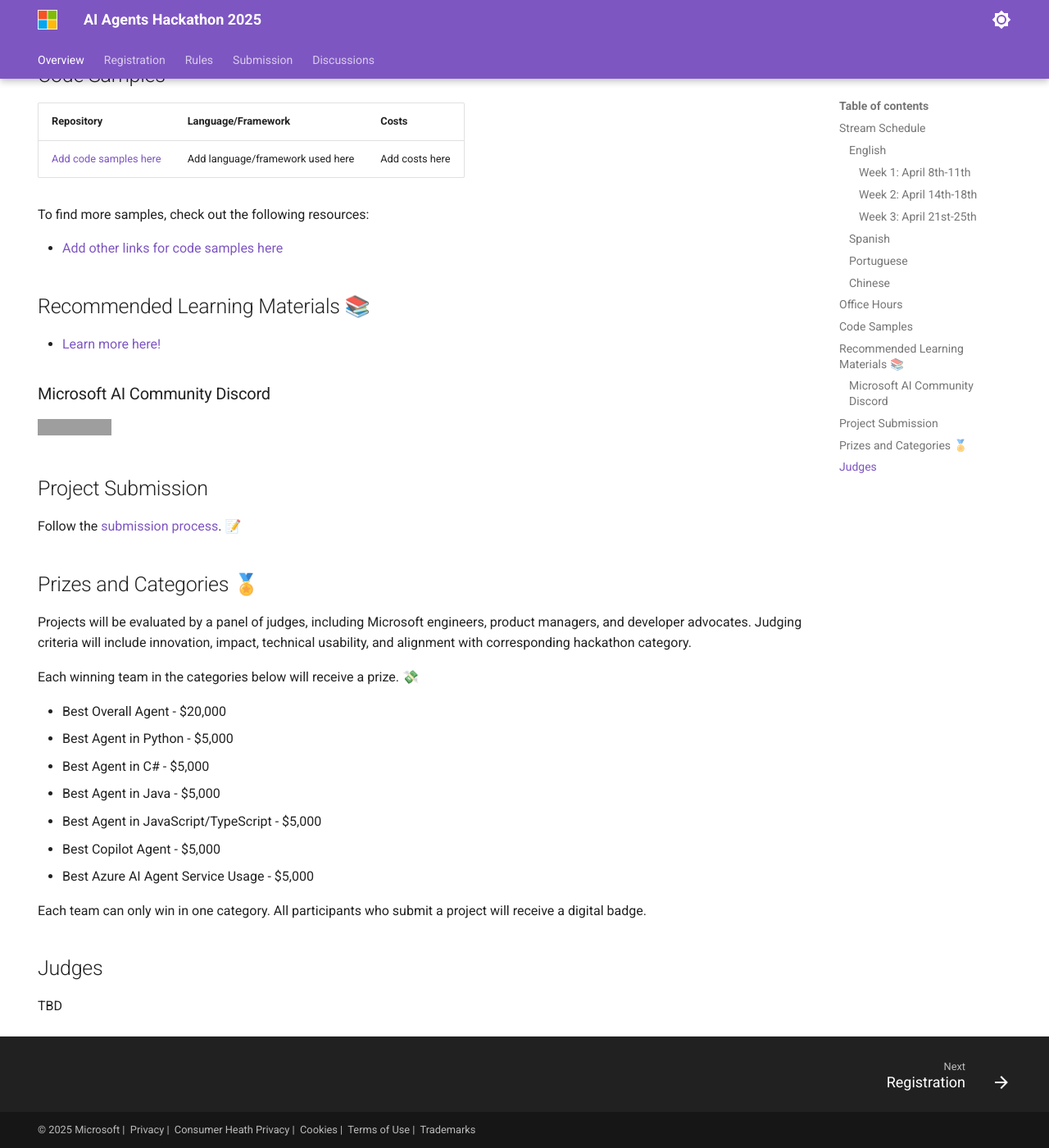
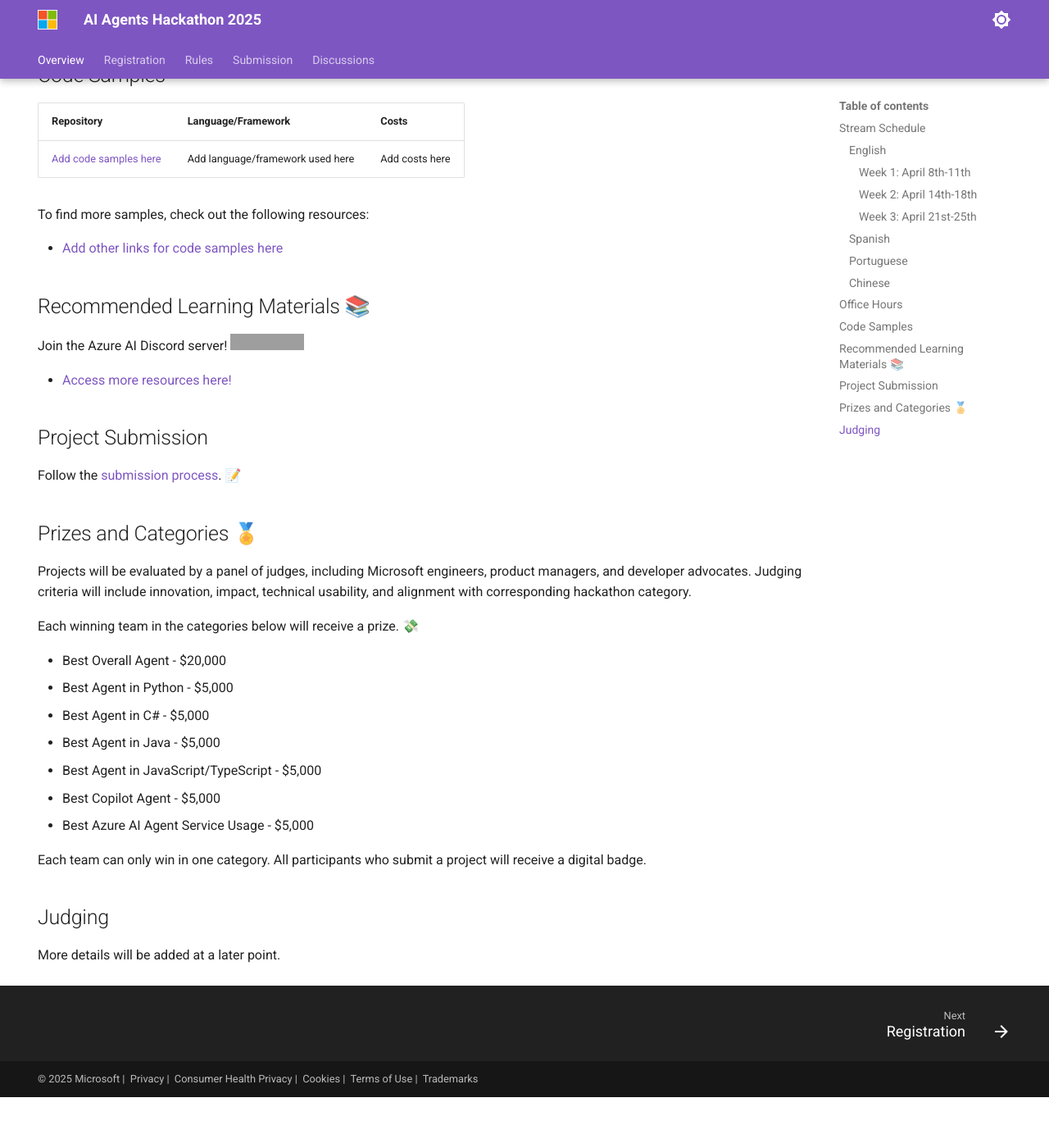
Before and after one commit to nitya/AI_Agents_Hackathon, an MkDocs documentation site: the page built from docs/index.md, in a window 1280 px wide and 1400 px high, scrolled down 2216 px. Shown: the whole window at 82% size. Built offline with MkDocs 1.6.1 and Material for MkDocs 9.7.7, drawn with Linux system fonts in a browser that asks for light colours; after the commit the page ends 3554 px from its top, so only the background shows below that; some of the changed text lies outside the part shown; grey boxes are pictures that could not be loaded.

Commit message:
Update landing page

```diff
--- a/docs/index.md
+++ b/docs/index.md
@@ -20,7 +20,7 @@ hide:
 * Expert sessions: **April 8th 2025 – April 24th 2025**
 * Hack submission deadline: **April 30th 2025, 11:59 PM PST**
 
-Don't miss out—join us and start building the future of AI! 🔥
+Don't miss out — join us and start building the future of AI! 🔥
 
 ## Stream Schedule
 
@@ -73,7 +73,6 @@ For additional help with your hacks, you can drop by Office Hours in our AI Disc
 
 ## Code Samples
 
-
 | Repository            | Language/Framework     | Costs |
 | --------------------- | ---------------------- | ------ |
 | [Add code samples here](https://aka.ms/agenthack) | Add language/framework used here | Add costs here |
@@ -84,11 +83,9 @@ To find more samples, check out the following resources:
 
 ## Recommended Learning Materials 📚
 
-* [Learn more here!](https://aka.ms/AIAgent_Skilling)
+Join the Azure AI Discord server! [![Azure AI Discord](https://dcbadge.limes.pink/api/server/kzRShWzttr)](https://aka.ms/AzureAI/Discord)
 
-### Microsoft AI Community Discord
-
-[![Azure AI Discord](https://dcbadge.limes.pink/api/server/kzRShWzttr)](https://aka.ms/AzureAI/Discord)
+* [Access more resources here!](https://aka.ms/AIAgent_Skilling)
 
 ## Project Submission
 
@@ -111,6 +108,6 @@ Each winning team in the categories below will receive a prize. 💸
 Each team can only win in one category.
 All participants who submit a project will receive a digital badge.
 
-## Judges
+## Judging
 
-TBD
+More details will be added at a later point.
--- a/mkdocs.yml
+++ b/mkdocs.yml
@@ -6,7 +6,7 @@ site_url: https://microsoft.github.io/AI_Agents_Hackathon
 copyright: >
   &copy; 2025 Microsoft&nbsp;|&nbsp;
   <a href="https://go.microsoft.com/fwlink/?LinkId=521839">Privacy</a>&nbsp;|&nbsp;
-  <a href="https://go.microsoft.com/fwlink/?LinkId=2259814">Consumer Heath Privacy</a>&nbsp;|&nbsp;
+  <a href="https://go.microsoft.com/fwlink/?LinkId=2259814">Consumer Health Privacy</a>&nbsp;|&nbsp;
   <a onclick="window.manageConsent();">Cookies</a>&nbsp;|&nbsp;
   <a href="https://go.microsoft.com/fwlink/?LinkID=206977">Terms of Use</a>&nbsp;|&nbsp;
   <a href="https://www.microsoft.com/trademarks">Trademarks</a>
```
